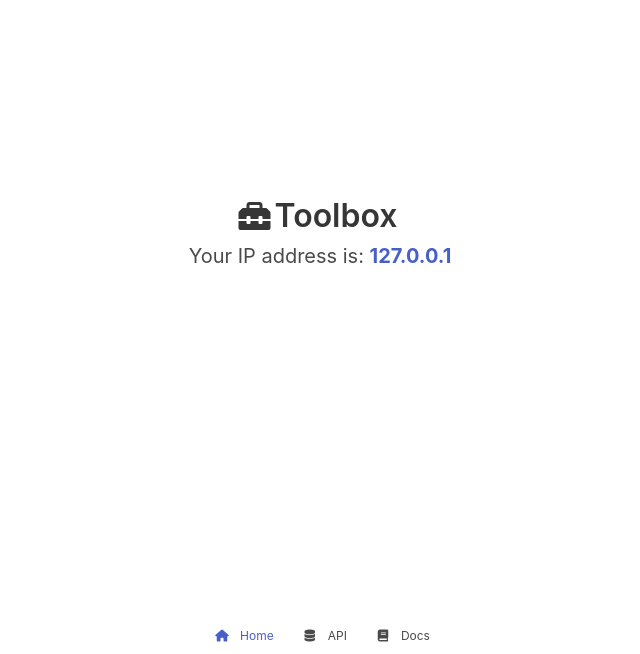
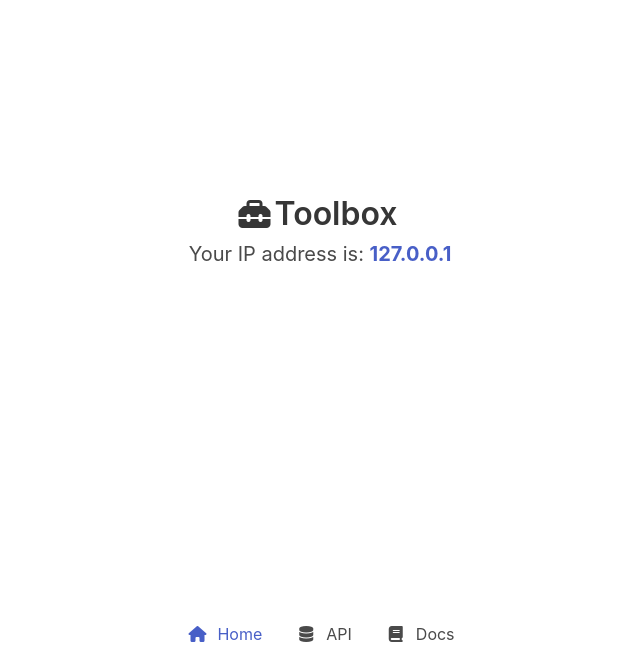
Before and after one commit to jlebunetel/toolbox-api, a FastAPI app: page / in a window 1280 px wide. Shown: the part 146-800 px from the top of the page, without its empty margins (320-960 px from the left). Run offline with FastAPI, Linux system fonts and the light colour scheme; some libraries are stand-ins or nearby versions.

Commit message:
Update js libs

```diff
--- a/templates/index.html
+++ b/templates/index.html
@@ -6,8 +6,8 @@
     <meta name="robots" content="noindex, nofollow">
     <meta name="viewport" content="width=device-width, initial-scale=1">
     <title>Toolbox</title>
-    <link rel="stylesheet" href="https://cdn.jsdelivr.net/npm/bulma@0.9.3/css/bulma.min.css">
-    <link rel="stylesheet" href="https://cdnjs.cloudflare.com/ajax/libs/font-awesome/6.0.0/css/all.min.css">
+    <link rel="stylesheet" href="https://cdn.jsdelivr.net/npm/bulma@0.9.4/css/bulma.min.css">
+    <link rel="stylesheet" href="https://cdnjs.cloudflare.com/ajax/libs/font-awesome/6.1.1/css/all.min.css">
 </head>
 
 <body>
@@ -29,7 +29,7 @@
         </div>
 
         <div class="hero-foot">
-            <nav class="tabs is-small is-centered">
+            <nav class="tabs is-centered">
                 <div class="container">
                     <ul>
                         <li class="is-active">
```
